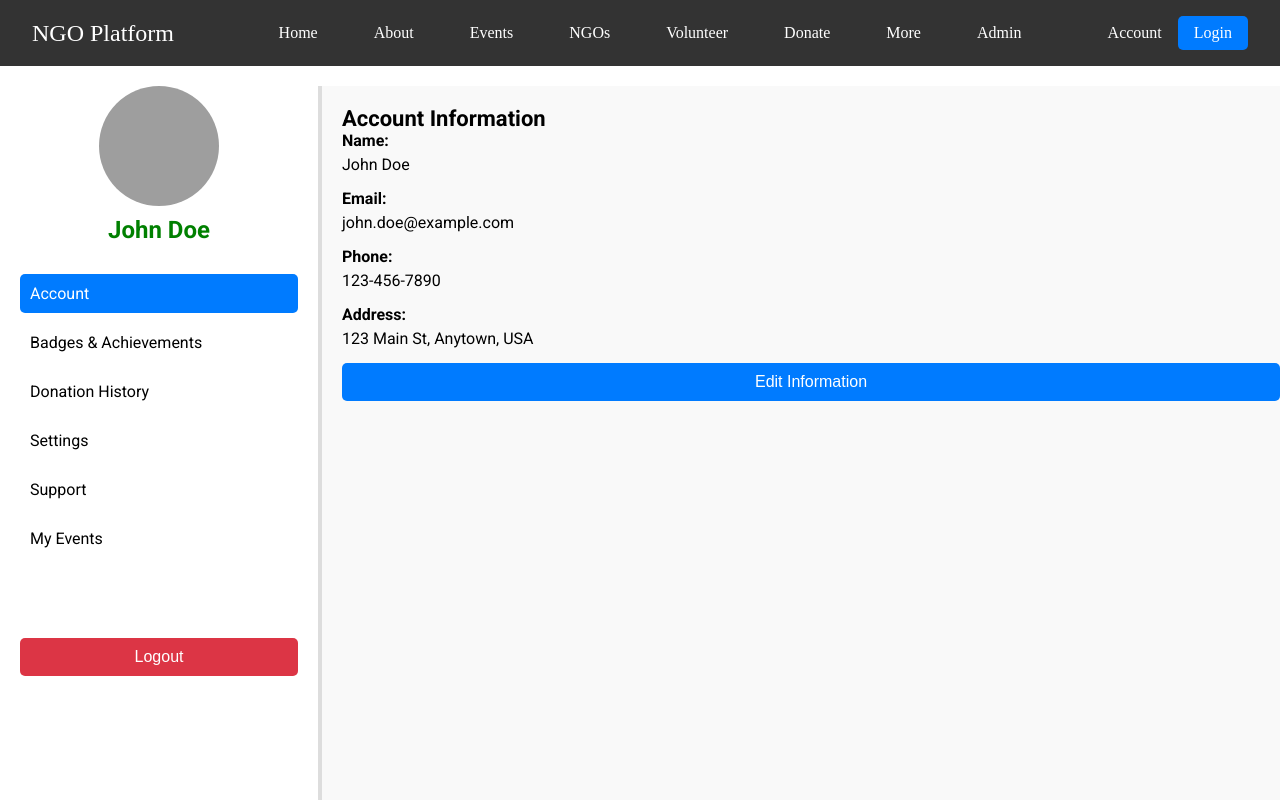
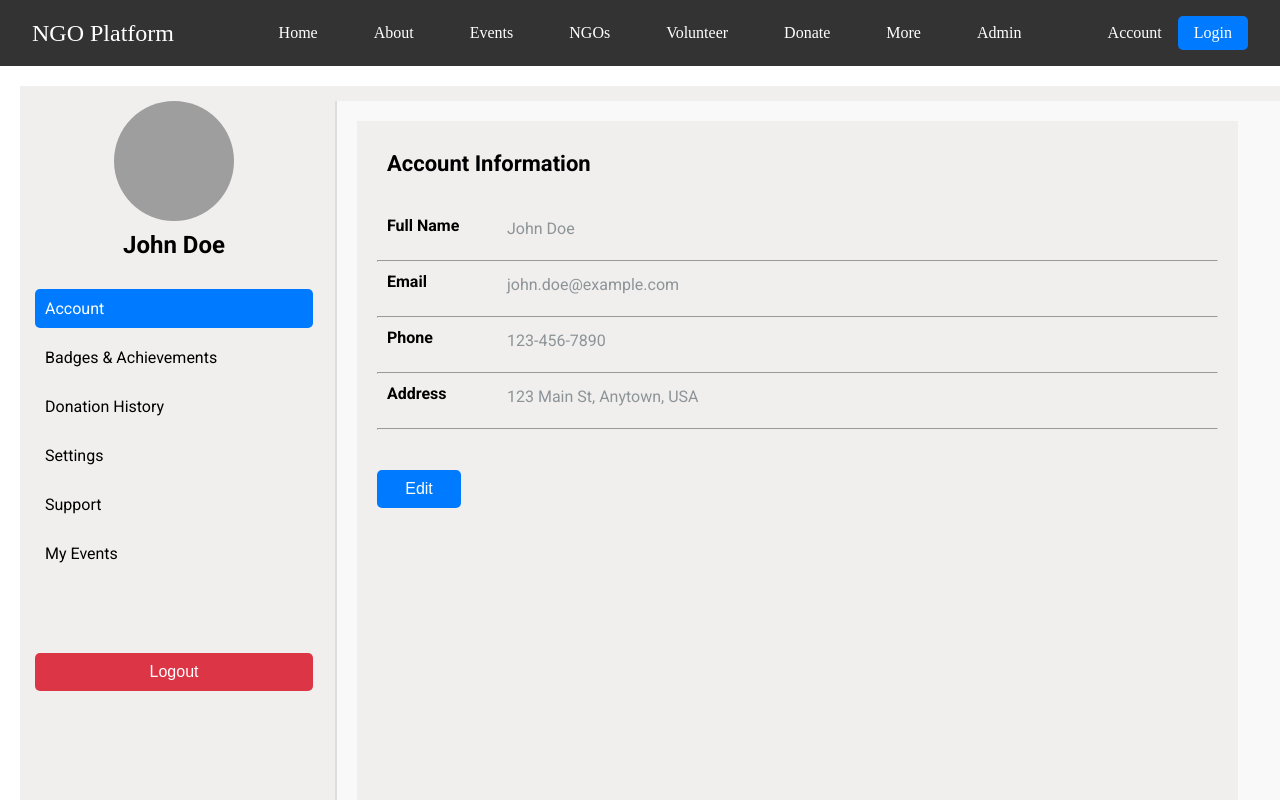
Before and after one commit to DEV-GHILDIYAL/VolunteerHub, a React (Vite) app in the folder frontend/: page /profile in a window 1280 px wide. Built offline with nearby package versions, Linux system fonts and the light colour scheme; grey boxes are pictures that could not be loaded.

Commit message:
Profile update

```diff
--- a/frontend/src/pages/profile/Profile.css
+++ b/frontend/src/pages/profile/Profile.css
@@ -6,11 +6,13 @@
   font-family: "Roboto", sans-serif;
   width: 100%;
   height: calc(100vh - 40px);
+  background-color: rgb(241, 238, 238);
+  padding: 15px;
 }
 
 .profile-sidebar {
   width: 300px;
-  border-right: 2px solid #ddd;
+  border-right: 2px solid rgb(241, 238, 238);
   padding-right: 20px;
   box-sizing: border-box;
   display: flex;
@@ -35,6 +37,7 @@
 
 .profile-header h2 {
   font-size: 24px;
+  color: black;
   margin: 0;
 }
 
@@ -66,29 +69,45 @@
 }
 
 .content-section {
-  width: 100%;
+  background-color: rgb(241, 238, 238);
+  width: 97%;
+  height: 100%;
+  padding: 20px;
 }
 
+.content-section hr{
+  color: #c0bcba;
+}
+
+
 .content-item {
-  margin-bottom: 15px;
+  display :flex;
+  align-items: center;
+  margin-bottom: 10px;
+  padding :10px;
 }
 
 .content-item label {
   display: block;
+  flex :0 0 120px;
   font-weight: bold;
   margin-bottom: 5px;
 }
 
 .content-item p {
   margin: 0;
+  color:#8c9498
 }
 
 .content-section h3 {
   font-size: 22px;
   margin-top: 0;
+  padding: 10px;
+  margin-bottom: 20px;
 }
 
 .content-section button {
+  width : 10%;
   padding: 10px 20px;
   background-color: #007bff;
   color: white;
@@ -96,6 +115,7 @@
   border-radius: 5px;
   cursor: pointer;
   font-size: 16px;
+  margin-top: 40px;
 }
 
 .content-section button:hover {
--- a/frontend/src/pages/profile/Profile.jsx
+++ b/frontend/src/pages/profile/Profile.jsx
@@ -35,22 +35,26 @@ const Profile = () => {
           <div className="content-section">
             <h3>Account Information</h3>
             <div className="content-item">
-              <label>Name:</label>
+              <label>Full Name</label>
               <p>{user.name}</p>
             </div>
+            <hr/>
             <div className="content-item">
-              <label>Email:</label>
+              <label>Email</label>
               <p>{user.email}</p>
             </div>
+            <hr/>
             <div className="content-item">
-              <label>Phone:</label>
+              <label>Phone</label>
               <p>{user.phone}</p>
             </div>
+            <hr/>
             <div className="content-item">
-              <label>Address:</label>
+              <label>Address</label>
               <p>{user.address}</p>
             </div>
-            <button>Edit Information</button>
+            <hr/>
+            <button>Edit</button>
           </div>
         );
       case 'badges':
```
Also changed, not shown: frontend/src/pages/Profile/Profile.jsx (+9 -5 lines).
